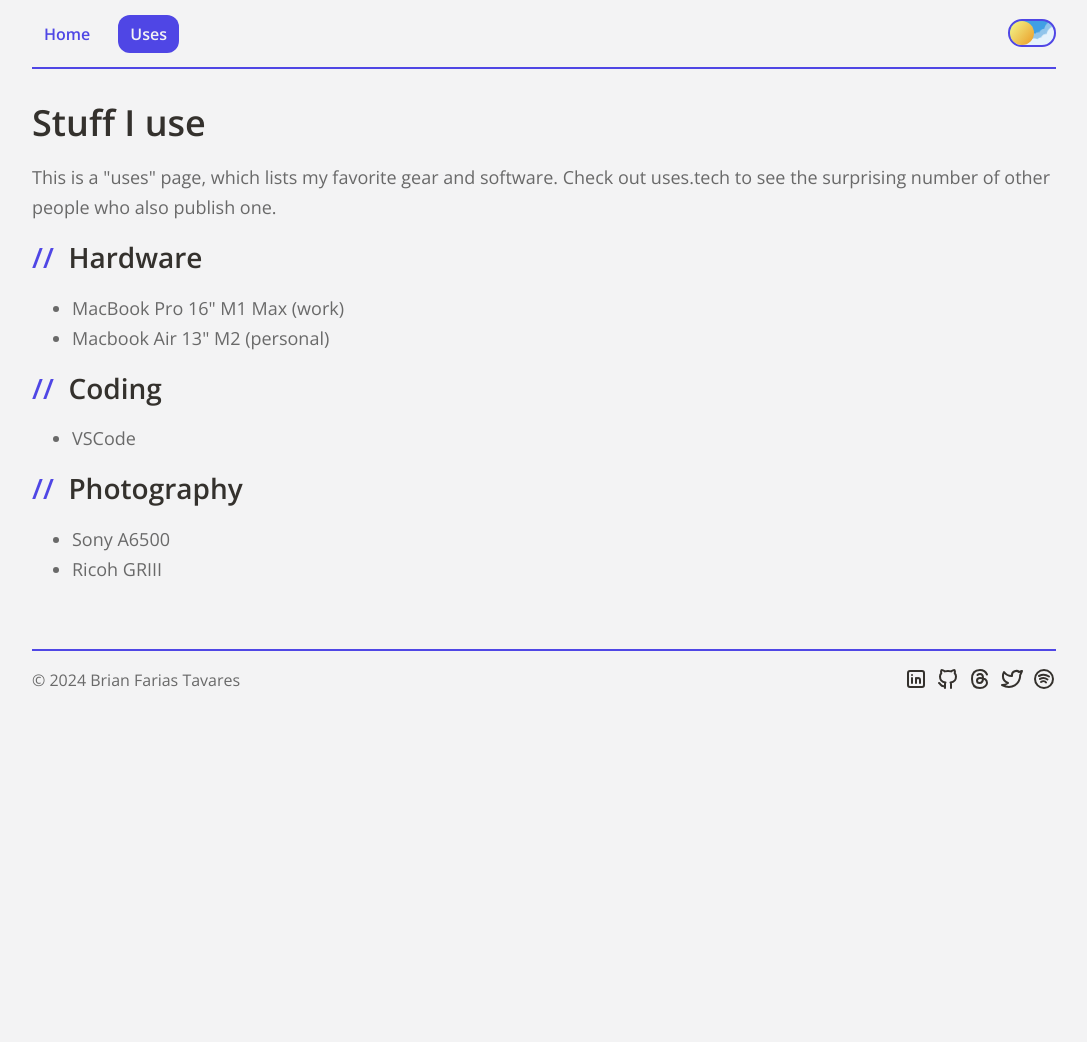
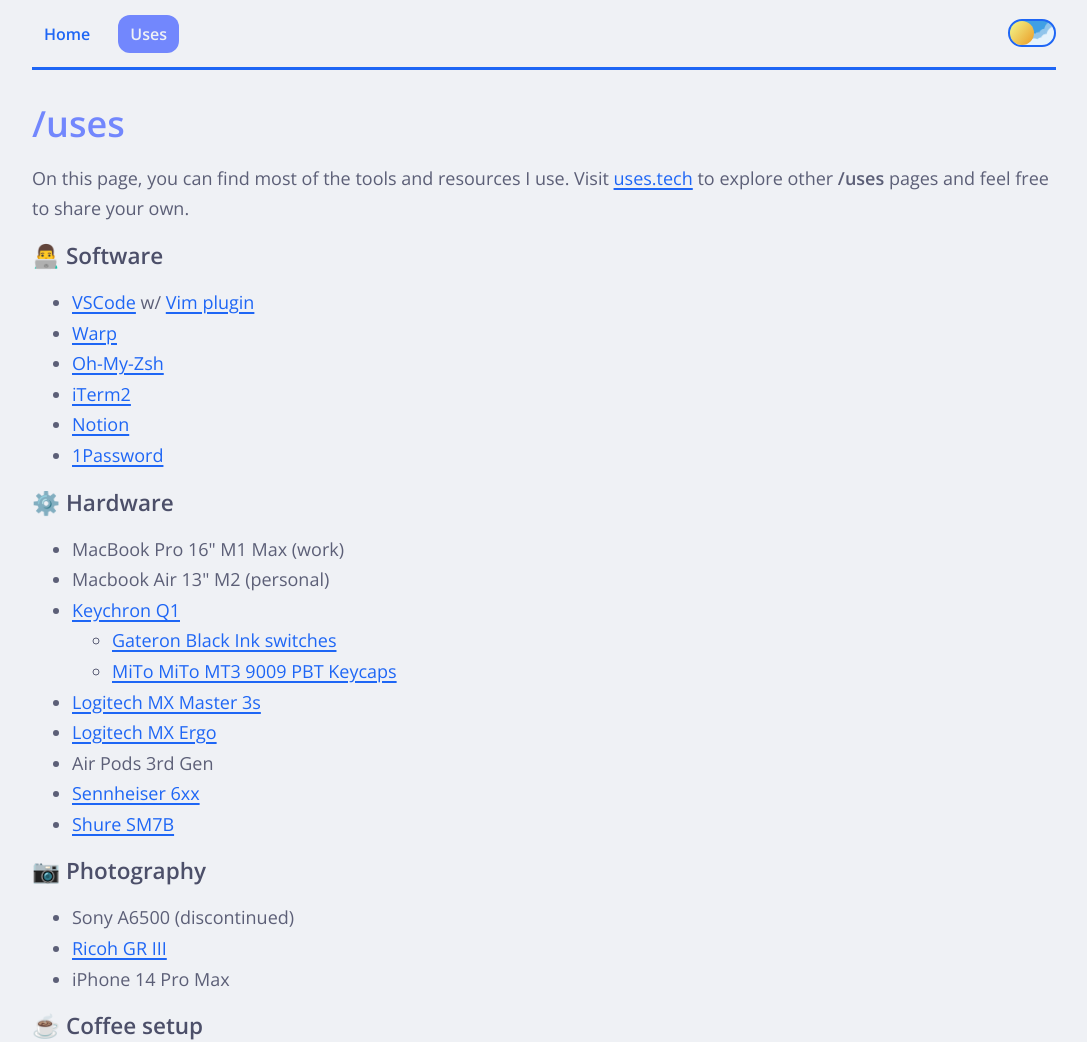
Before and after one commit to btav/btav.dev, an Astro site: page /uses in a window 1280 px wide. Shown: the top 1042 px of the page, without its empty margins (96-1183 px from the left). Before the commit the page ends 800 px from the top, so only its background shows below. Built offline with nearby package versions, Linux system fonts and the light colour scheme; Astro itself is replaced by a stand-in of ours.

Commit message:
feat: update styling and content of /uses page
- Updated CSS variables for background color, heading color, text color, accent color, border color, and link color
- Updated page title to "/uses"
- Updated heading on the page to "/uses"
- Updated content and description of the page
- Added a list of software tools I use with links
- Added a list of hardware I use with links and details

```diff
--- a/src/components/Footer.astro
+++ b/src/components/Footer.astro
@@ -4,7 +4,7 @@
 ---
 
 <footer>
-  <span>© {currentYear} Brian Farias Tavares</span>
+  <span>©{currentYear} Brian Farias Tavares</span>
   <SocialLinks />
 </footer>
 
@@ -14,7 +14,7 @@
     justify-content: space-between;
     font-size: 1rem;
     margin-top: 4rem;
-    border-top: 2px solid var(--accent-color);
+    border-top: 3px solid var(--border-color);
     padding: 1rem 0;
   }
 </style>
--- a/src/components/FormattedDate.astro
+++ b/src/components/FormattedDate.astro
@@ -7,17 +7,18 @@
 ---
 
 <time datetime={date.toISOString()}>
-  {
+  ({
     date.toLocaleDateString("en-us", {
       year: "numeric",
       month: "short",
       day: "numeric",
     })
-  }
+  })
 </time>
 
 <style>
   time {
+    font-size: 0.9rem;
     text-wrap: nowrap;
   }
 </style>
--- a/src/components/Header.astro
+++ b/src/components/Header.astro
@@ -1,6 +1,8 @@
 ---
+import { Image } from "astro:assets";
 import HeaderLink from "./HeaderLink.astro";
 import ThemeToggle from "./ThemeToggle.astro";
+import localProfileImage from "../content/images/profile.png";
 ---
 
 <nav>
@@ -22,7 +24,7 @@
     justify-content: space-between;
     align-items: center;
     margin-bottom: 2rem;
-    border-bottom: 2px solid var(--accent-color);
+    border-bottom: 3px solid var(--border-color);
   }
   ul {
     display: flex;
@@ -30,5 +32,11 @@
     list-style-type: none;
     gap: 16px;
     padding-inline-start: unset;
+    align-items: center;
+  }
+  .profile-image {
+    width: 48px;
+    height: 48px;
+    border-radius: 50%;
   }
 </style>
--- a/src/components/HeaderLink.astro
+++ b/src/components/HeaderLink.astro
@@ -21,9 +21,10 @@
     padding: 0.5rem 0.75rem;
     border-radius: 12px;
     font-size: 16px;
+    color: var(--link-color);
   }
   a.active {
-    background-color: var(--accent-color);
-    color: var(--white-1);
+    background-color: var(--header-bg-color);
+    color: var(--header-text-color);
   }
 </style>
--- a/src/components/PostLink.astro
+++ b/src/components/PostLink.astro
@@ -9,26 +9,7 @@
 </article>
 
 <style>
-  article {
-    display: flex;
-    flex-direction: row;
-    gap: 1rem;
-    align-items: center;
-    align-content: center;
-  }
-
   a {
     text-wrap: nowrap;
   }
-
-  span {
-    text-wrap: nowrap;
-  }
-
-  .spacer {
-    width: 100%;
-    height: 1.25rem;
-    margin-inline: 0.5rem;
-    border-bottom: 1px dotted var(--accent-color);
-  }
 </style>
--- a/src/components/SubHeading.astro
+++ /dev/null
@@ -1,17 +0,0 @@
----
-
----
-
-<h2>
-  <span>//&nbsp;</span>
-  <slot />
-</h2>
-
-<style>
-  h2 {
-    font-size: 1.75rem;
-  }
-  span {
-    color: var(--accent-color);
-  }
-</style>
--- a/src/components/ThemeToggle.astro
+++ b/src/components/ThemeToggle.astro
@@ -56,7 +56,7 @@
     background-image: var(--theme-background);
     background-position: left;
     background-size: 100%;
-    border: 2px solid var(--accent-color);
+    border: 2px solid var(--border-color);
   }
 
   input:checked + .slider {
--- a/src/layouts/BlogPost.astro
+++ b/src/layouts/BlogPost.astro
@@ -21,7 +21,7 @@
         display: block;
         margin: 0 auto;
         border-radius: 12px;
-        box-shadow: var(--box-shadow);
+        border: 0.75rem solid var(--accent-color);
       }
       .prose {
         width: 720px;
--- a/src/pages/index.astro
+++ b/src/pages/index.astro
@@ -2,7 +2,6 @@
 import { Image } from "astro:assets";
 import { getCollection } from "astro:content";
 import localProfileImage from "../content/images/profile.png";
-import SubHeading from "../components/SubHeading.astro";
 import SocialLinks from "../components/SocialLinks.astro";
 import Layout from "../layouts/Layout.astro";
 import PostLink from "../components/PostLink.astro";
--- a/src/pages/uses.astro
+++ b/src/pages/uses.astro
@@ -1,29 +1,111 @@
 ---
-import SubHeading from "../components/SubHeading.astro";
 import Layout from "../layouts/Layout.astro";
 ---
 
-<Layout title="uses">
+<Layout title="/uses">
   <main>
-    <h1>Stuff I use</h1>
+    <h1>/uses</h1>
     <p>
-      This is a "uses" page, which lists my favorite gear and software. Check
-      out uses.tech to see the surprising number of other people who also
-      publish one.
+      On this page, you can find most of the tools and resources I use. Visit
+      <a href="https://uses.tech">uses.tech</a> to explore other <b>/uses</b> pages
+      and feel free to share your own.
     </p>
-    <SubHeading>Hardware</SubHeading>
+    <h2>👨‍💻 Software</h2>
+    <ul>
+      <li>
+        <a href="https://code.visualstudio.com/">VSCode</a> w/ <a
+          href="https://marketplace.visualstudio.com/items?itemName=vscodevim.vim"
+          >Vim plugin</a
+        >
+      </li>
+      <li><a href="https://www.warp.dev/">Warp</a></li>
+      <li><a href="https://ohmyz.sh/">Oh-My-Zsh</a></li>
+      <li><a href="https://iterm2.com/">iTerm2</a></li>
+      <li><a href="https://www.notion.so/">Notion</a></li>
+      <li><a href="https://1password.com/">1Password</a></li>
+    </ul>
+    <h2>⚙️ Hardware</h2>
     <ul>
       <li>MacBook Pro 16" M1 Max (work)</li>
       <li>Macbook Air 13" M2 (personal)</li>
+      <li>
+        <a href="https://www.keychron.com/products/keychron-q1">Keychron Q1</a>
+      </li>
+      <ul>
+        <li>
+          <a href="https://divinikey.com/products/gateron-ink-v2-switches"
+            >Gateron Black Ink switches</a
+          >
+        </li>
+        <li>
+          <a
+            href="https://drop.com/buy/mt3-9009-pbt-keycap-set?defaultSelectionIds=968777"
+            >MiTo MiTo MT3 9009 PBT Keycaps</a
+          >
+        </li>
+      </ul>
+      <li>
+        <a
+          href="https://www.logitech.com/en-ca/products/mice/mx-master-3s.910-006558.html"
+          >Logitech MX Master 3s</a
+        >
+      </li>
+      <li>
+        <a
+          href="https://www.logitech.com/en-us/products/mice/mx-ergo-wireless-trackball-mouse.html"
+          >Logitech MX Ergo</a
+        >
+      </li>
+      <li>Air Pods 3rd Gen</li>
+      <li>
+        <a href="https://drop.com/buy/massdrop-sennheiser-hd6xx"
+          >Sennheiser 6xx</a
+        >
+      </li>
+      <li>
+        <a
+          href="https://www.shure.com/en-US/products/microphones/sm7b?variant=SM7B"
+          >Shure SM7B</a
+        >
+      </li>
     </ul>
-    <SubHeading>Coding</SubHeading>
+    <h2>📷 Photography</h2>
     <ul>
-      <li>VSCode</li>
+      <li>Sony A6500 (discontinued)</li>
+      <li>
+        <a href="https://www.ricoh-imaging.co.jp/english/products/gr-3/"
+          >Ricoh GR III</a
+        >
+      </li>
+      <li>iPhone 14 Pro Max</li>
     </ul>
-    <SubHeading>Photography</SubHeading>
+    <h2>☕ Coffee setup</h2>
     <ul>
-      <li>Sony A6500</li>
-      <li>Ricoh GRIII</li>
+      <li>
+        <a href="https://ascaso-canada.ca/products/ascaso-dream-pid"
+          >Ascaso Dream PID</a
+        >
+      </li>
+      <li>
+        <a href="https://www.nichecoffee.co.uk/products/niche-zero"
+          >Niche Zero</a
+        >
+      </li>
+      <li>
+        <a href="https://www.hario-canada.ca/products/hario-scale-timer"
+          >Hario V60 Drip Scale</a
+        >
+      </li>
+      <li>Hario V60</li>
+      <li>Chemex</li>
+      <li>Random french press</li>
+      <li>Aeropress</li>
     </ul>
   </main>
 </Layout>
+
+<style>
+  h1 {
+    color: var(--accent-color);
+  }
+</style>
--- /dev/null
+++ b/src/styles/catppuccin.css
@@ -0,0 +1,161 @@
+:root {
+  --ctp-latte-rosewater: #dc8a78;
+  --ctp-latte-rosewater-rgb: 220 138 120;
+  --ctp-latte-rosewater-hsl: 10.8 58.824% 66.667%;
+  --ctp-latte-flamingo: #dd7878;
+  --ctp-latte-flamingo-rgb: 221 120 120;
+  --ctp-latte-flamingo-hsl: 0 59.763% 66.863%;
+  --ctp-latte-pink: #ea76cb;
+  --ctp-latte-pink-rgb: 234 118 203;
+  --ctp-latte-pink-hsl: 316.034 73.418% 69.02%;
+  --ctp-latte-mauve: #8839ef;
+  --ctp-latte-mauve-rgb: 136 57 239;
+  --ctp-latte-mauve-hsl: 266.044 85.047% 58.039%;
+  --ctp-latte-red: #d20f39;
+  --ctp-latte-red-rgb: 210 15 57;
+  --ctp-latte-red-hsl: 347.077 86.667% 44.118%;
+  --ctp-latte-maroon: #e64553;
+  --ctp-latte-maroon-rgb: 230 69 83;
+  --ctp-latte-maroon-hsl: 354.783 76.303% 58.627%;
+  --ctp-latte-peach: #fe640b;
+  --ctp-latte-peach-rgb: 254 100 11;
+  --ctp-latte-peach-hsl: 21.975 99.184% 51.961%;
+  --ctp-latte-yellow: #df8e1d;
+  --ctp-latte-yellow-rgb: 223 142 29;
+  --ctp-latte-yellow-hsl: 34.948 76.984% 49.412%;
+  --ctp-latte-green: #40a02b;
+  --ctp-latte-green-rgb: 64 160 43;
+  --ctp-latte-green-hsl: 109.231 57.635% 39.804%;
+  --ctp-latte-teal: #179299;
+  --ctp-latte-teal-rgb: 23 146 153;
+  --ctp-latte-teal-hsl: 183.231 73.864% 34.51%;
+  --ctp-latte-sky: #04a5e5;
+  --ctp-latte-sky-rgb: 4 165 229;
+  --ctp-latte-sky-hsl: 197.067 96.567% 45.686%;
+  --ctp-latte-sapphire: #209fb5;
+  --ctp-latte-sapphire-rgb: 32 159 181;
+  --ctp-latte-sapphire-hsl: 188.859 69.953% 41.765%;
+  --ctp-latte-blue: #1e66f5;
+  --ctp-latte-blue-rgb: 30 102 245;
+  --ctp-latte-blue-hsl: 219.907 91.489% 53.922%;
+  --ctp-latte-lavender: #7287fd;
+  --ctp-latte-lavender-rgb: 114 135 253;
+  --ctp-latte-lavender-hsl: 230.935 97.203% 71.961%;
+  --ctp-latte-text: #4c4f69;
+  --ctp-latte-text-rgb: 76 79 105;
+  --ctp-latte-text-hsl: 233.793 16.022% 35.49%;
+  --ctp-latte-subtext1: #5c5f77;
+  --ctp-latte-subtext1-rgb: 92 95 119;
+  --ctp-latte-subtext1-hsl: 233.333 12.796% 41.373%;
+  --ctp-latte-subtext0: #6c6f85;
+  --ctp-latte-subtext0-rgb: 108 111 133;
+  --ctp-latte-subtext0-hsl: 232.8 10.373% 47.255%;
+  --ctp-latte-overlay2: #7c7f93;
+  --ctp-latte-overlay2-rgb: 124 127 147;
+  --ctp-latte-overlay2-hsl: 232.174 9.623% 53.137%;
+  --ctp-latte-overlay1: #8c8fa1;
+  --ctp-latte-overlay1-rgb: 140 143 161;
+  --ctp-latte-overlay1-hsl: 231.429 10.048% 59.02%;
+  --ctp-latte-overlay0: #9ca0b0;
+  --ctp-latte-overlay0-rgb: 156 160 176;
+  --ctp-latte-overlay0-hsl: 228 11.236% 65.098%;
+  --ctp-latte-surface2: #acb0be;
+  --ctp-latte-surface2-rgb: 172 176 190;
+  --ctp-latte-surface2-hsl: 226.667 12.162% 70.98%;
+  --ctp-latte-surface1: #bcc0cc;
+  --ctp-latte-surface1-rgb: 188 192 204;
+  --ctp-latte-surface1-hsl: 225 13.559% 76.863%;
+  --ctp-latte-surface0: #ccd0da;
+  --ctp-latte-surface0-rgb: 204 208 218;
+  --ctp-latte-surface0-hsl: 222.857 15.909% 82.745%;
+  --ctp-latte-base: #eff1f5;
+  --ctp-latte-base-rgb: 239 241 245;
+  --ctp-latte-base-hsl: 220 23.077% 94.902%;
+  --ctp-latte-mantle: #e6e9ef;
+  --ctp-latte-mantle-rgb: 230 233 239;
+  --ctp-latte-mantle-hsl: 220 21.951% 91.961%;
+  --ctp-latte-crust: #dce0e8;
+  --ctp-latte-crust-rgb: 220 224 232;
+  --ctp-latte-crust-hsl: 220 20.69% 88.627%;
+}
+
+:root {
+  --ctp-mocha-rosewater: #f5e0dc;
+  --ctp-mocha-rosewater-rgb: 245 224 220;
+  --ctp-mocha-rosewater-hsl: 9.6 55.556% 91.176%;
+  --ctp-mocha-flamingo: #f2cdcd;
+  --ctp-mocha-flamingo-rgb: 242 205 205;
+  --ctp-mocha-flamingo-hsl: 0 58.73% 87.647%;
+  --ctp-mocha-pink: #f5c2e7;
+  --ctp-mocha-pink-rgb: 245 194 231;
+  --ctp-mocha-pink-hsl: 316.471 71.831% 86.078%;
+  --ctp-mocha-mauve: #cba6f7;
+  --ctp-mocha-mauve-rgb: 203 166 247;
+  --ctp-mocha-mauve-hsl: 267.407 83.505% 80.98%;
+  --ctp-mocha-red: #f38ba8;
+  --ctp-mocha-red-rgb: 243 139 168;
+  --ctp-mocha-red-hsl: 343.269 81.25% 74.902%;
+  --ctp-mocha-maroon: #eba0ac;
+  --ctp-mocha-maroon-rgb: 235 160 172;
+  --ctp-mocha-maroon-hsl: 350.4 65.217% 77.451%;
+  --ctp-mocha-peach: #fab387;
+  --ctp-mocha-peach-rgb: 250 179 135;
+  --ctp-mocha-peach-hsl: 22.957 92% 75.49%;
+  --ctp-mocha-yellow: #f9e2af;
+  --ctp-mocha-yellow-rgb: 249 226 175;
+  --ctp-mocha-yellow-hsl: 41.351 86.047% 83.137%;
+  --ctp-mocha-green: #a6e3a1;
+  --ctp-mocha-green-rgb: 166 227 161;
+  --ctp-mocha-green-hsl: 115.455 54.098% 76.078%;
+  --ctp-mocha-teal: #94e2d5;
+  --ctp-mocha-teal-rgb: 148 226 213;
+  --ctp-mocha-teal-hsl: 170 57.353% 73.333%;
+  --ctp-mocha-sky: #89dceb;
+  --ctp-mocha-sky-rgb: 137 220 235;
+  --ctp-mocha-sky-hsl: 189.184 71.014% 72.941%;
+  --ctp-mocha-sapphire: #74c7ec;
+  --ctp-mocha-sapphire-rgb: 116 199 236;
+  --ctp-mocha-sapphire-hsl: 198.5 75.949% 69.02%;
+  --ctp-mocha-blue: #89b4fa;
+  --ctp-mocha-blue-rgb: 137 180 250;
+  --ctp-mocha-blue-hsl: 217.168 91.87% 75.882%;
+  --ctp-mocha-lavender: #b4befe;
+  --ctp-mocha-lavender-rgb: 180 190 254;
+  --ctp-mocha-lavender-hsl: 231.892 97.368% 85.098%;
+  --ctp-mocha-text: #cdd6f4;
+  --ctp-mocha-text-rgb: 205 214 244;
+  --ctp-mocha-text-hsl: 226.154 63.934% 88.039%;
+  --ctp-mocha-subtext1: #bac2de;
+  --ctp-mocha-subtext1-rgb: 186 194 222;
+  --ctp-mocha-subtext1-hsl: 226.667 35.294% 80%;
+  --ctp-mocha-subtext0: #a6adc8;
+  --ctp-mocha-subtext0-rgb: 166 173 200;
+  --ctp-mocha-subtext0-hsl: 227.647 23.611% 71.765%;
+  --ctp-mocha-overlay2: #9399b2;
+  --ctp-mocha-overlay2-rgb: 147 153 178;
+  --ctp-mocha-overlay2-hsl: 228.387 16.757% 63.725%;
+  --ctp-mocha-overlay1: #7f849c;
+  --ctp-mocha-overlay1-rgb: 127 132 156;
+  --ctp-mocha-overlay1-hsl: 229.655 12.775% 55.49%;
+  --ctp-mocha-overlay0: #6c7086;
+  --ctp-mocha-overlay0-rgb: 108 112 134;
+  --ctp-mocha-overlay0-hsl: 230.769 10.744% 47.451%;
+  --ctp-mocha-surface2: #585b70;
+  --ctp-mocha-surface2-rgb: 88 91 112;
+  --ctp-mocha-surface2-hsl: 232.5 12% 39.216%;
+  --ctp-mocha-surface1: #45475a;
+  --ctp-mocha-surface1-rgb: 69 71 90;
+  --ctp-mocha-surface1-hsl: 234.286 13.208% 31.176%;
+  --ctp-mocha-surface0: #313244;
+  --ctp-mocha-surface0-rgb: 49 50 68;
+  --ctp-mocha-surface0-hsl: 236.842 16.239% 22.941%;
+  --ctp-mocha-base: #1e1e2e;
+  --ctp-mocha-base-rgb: 30 30 46;
+  --ctp-mocha-base-hsl: 240 21.053% 14.902%;
+  --ctp-mocha-mantle: #181825;
+  --ctp-mocha-mantle-rgb: 24 24 37;
+  --ctp-mocha-mantle-hsl: 240 21.311% 11.961%;
+  --ctp-mocha-crust: #11111b;
+  --ctp-mocha-crust-rgb: 17 17 27;
+  --ctp-mocha-crust-hsl: 240 22.727% 8.627%;
+}
--- a/src/styles/global.css
+++ b/src/styles/global.css
@@ -1,16 +1,15 @@
+@import "catppuccin.css";
+
 :root {
-  --white-1: #f3f3f4;
-  --white-2: #e5e9f0;
-  --purple-1: #4f46e5;
-  --purple-2: #7678ed;
-  --black-1: #34312d;
-  --black-2: #242423;
-  --gray-1: #696969;
+  --background-color: var(--ctp-latte-base);
+  --heading-color: var(--ctp-latte-text);
+  --text-color: var(--ctp-latte-subtext1);
+  --accent-color: var(--ctp-latte-lavender);
+  --border-color: var(--ctp-latte-blue);
+  --link-color: var(--ctp-latte-blue);
+  --header-bg-color: var(--accent-color);
+  --header-text-color: var(--ctp-latte-base);
 
-  --background-color: var(--white-1);
-  --heading-color: var(--black-1);
-  --text-color: var(--gray-1);
-  --accent-color: var(--purple-1);
   --box-shadow: var(--accent-color) 0px 0px 0px 5px;
   --theme-icon: "";
   --theme-color: linear-gradient(130deg, #f2fa8f, #eb9a25);
@@ -18,10 +17,15 @@
 }
 
 :root.dark {
-  --background-color: var(--black-2);
-  --heading-color: var(--white-1);
-  --text-color: var(--white-2);
-  --accent-color: var(--purple-2);
+  --background-color: var(--ctp-mocha-base);
+  --heading-color: var(--ctp-mocha-text);
+  --text-color: var(--ctp-mocha-subtext1);
+  --accent-color: var(--ctp-latte-lavender);
+  --border-color: var(--ctp-latte-blue);
+  --link-color: var(--ctp-mocha-blue);
+  --header-bg-color: var(--accent-color);
+  --header-text-color: var(--ctp-mocha-base);
+
   --theme-icon: url("/moon_crater.png");
   --theme-color: linear-gradient(130deg, #fafbfe, #9aa4b1);
   --theme-background: url("/stars.png");
@@ -71,12 +75,10 @@
   font-weight: 700;
 }
 a {
-  color: var(--accent-color);
-  text-decoration: none;
-  text-underline-offset: 0.25em;
-}
-a:hover {
-  text-decoration: underline;
+  color: var(--link-color);
+  font-weight: 400;
+  text-underline-offset: 0.3ex;
+  text-decoration-thickness: 0.1em;
 }
 p {
   margin-bottom: 1em;
```
Also changed, not shown: src/components/SocialLinks.astro (+5 -3 lines).
